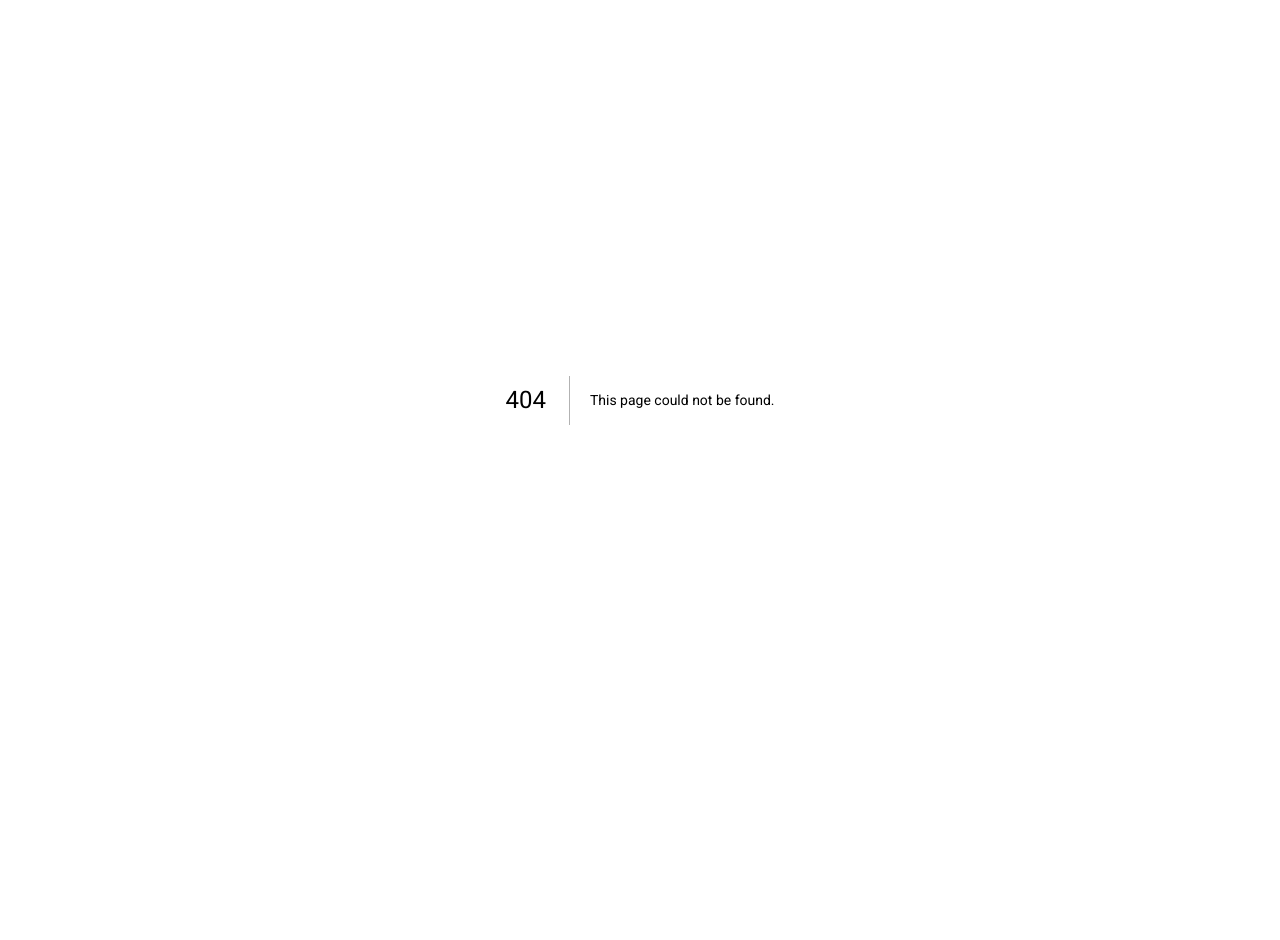
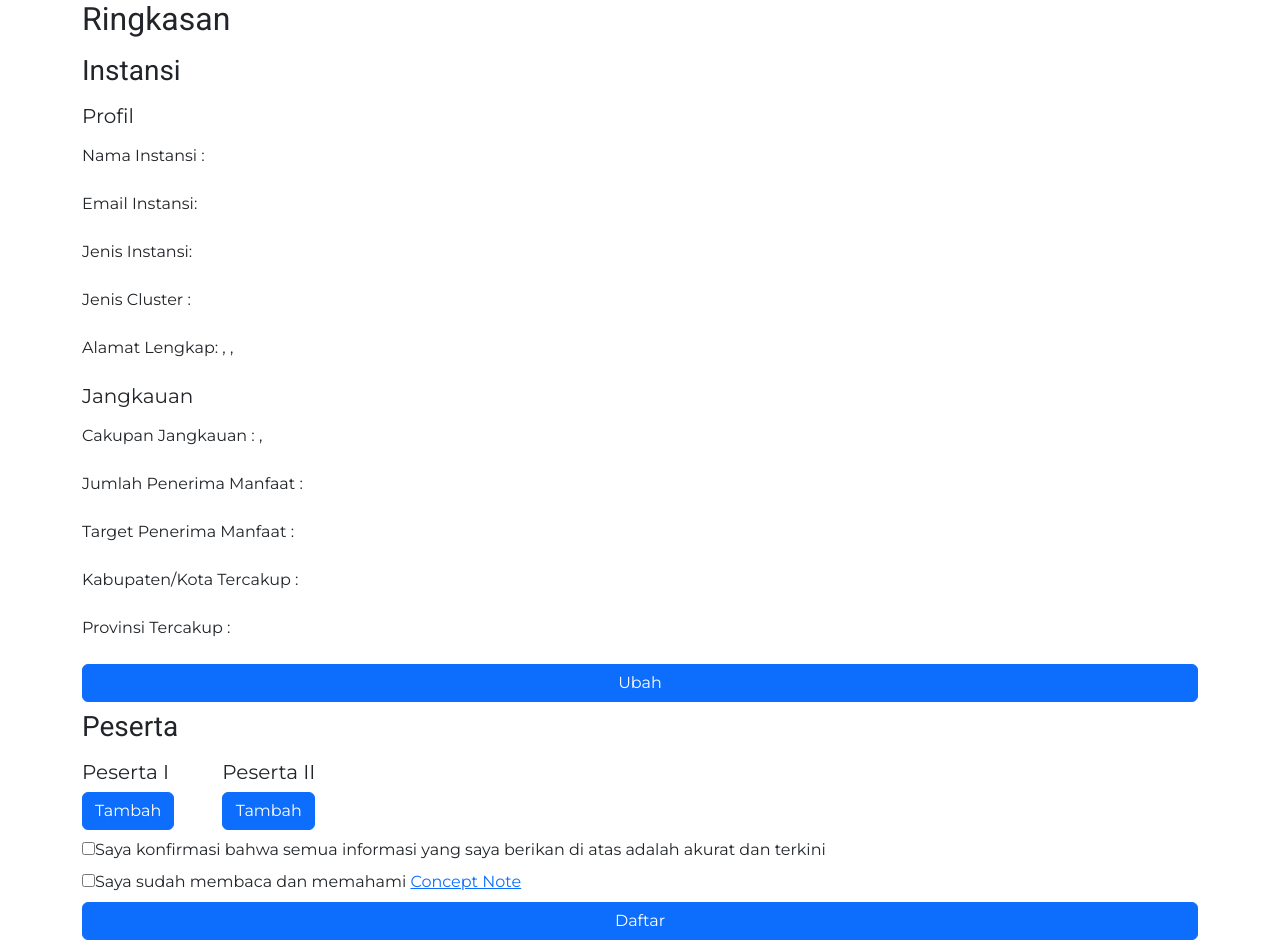
Before and after one commit to groupbmpi/lead-fe, a Next.js app: page /instance_summary in a window 1280 px wide. Before the commit this address had no page. Before the commit the page ends 800 px from the top, so only its background shows below. Built offline with nearby package versions, Linux system fonts and the light colour scheme.

Commit message:
feat: added router, instance summary

```diff
--- /dev/null
+++ b/src/pages/instance_summary/index.tsx
@@ -0,0 +1,99 @@
+import Head from 'next/head'
+import { useRouter } from 'next/router';
+import {useState } from 'react';
+
+export default function Home() {
+    const router = useRouter();
+    const registration = router.query
+    const [confirmedData, setConfirmedData] = useState(false);
+    const [confirmedConcept, setConfirmedConcept] = useState(false);
+
+
+//   const [error, setError] = useState('')
+
+//   if (!confirmedData) {
+//     if(!error){
+//         setError('Pastikan data yang diisi sudah benar');
+//     }
+//     return;
+//   }
+
+//   if (!confirmedConcept) {
+//     if(!error){
+//         setError('Pastikan anda sudah membaca dan memahami Concept Note');
+//     }
+//     return;
+//   }
+
+//   setError('')
+
+    const handleConfirmationDataChange = (e: React.ChangeEvent<HTMLInputElement>) => {
+        setConfirmedData(e.target.checked);
+//     setError('')
+    };
+
+    const handleConfirmationConceptChange = (e: React.ChangeEvent<HTMLInputElement>) => {
+        setConfirmedConcept(e.target.checked);
+//     setError('')
+    };
+
+    return (
+        <>
+            <Head>
+                <title>LEAD Indonesia</title>
+            </Head>
+            <div className="container d-flex flex-column gap-2 align-items-left justify-content-left vh-90">
+                <h2>Ringkasan</h2>
+                <h3>Instansi</h3>
+                <h5>Profil</h5>
+                <p>Nama Instansi : {registration.namaInstansi}</p>
+                <p>Email Instansi: {registration.emailInstansi}</p>
+                <p>Jenis Instansi: {registration.jenisInstansi}</p>
+                <p>Jenis Cluster : {registration.jenisCluster}</p>
+                <p>Alamat Lengkap: {registration.alamatKantor}, {registration.kotaKantor}, {registration.provinsiKantor}</p>
+                <h5>Jangkauan</h5>
+                <p>Cakupan Jangkauan       : {registration.kotaJangkauan}, {registration.kotaJangkauan}</p>
+                <p>Jumlah Penerima Manfaat : {registration.penerimaManfaat}</p>
+                <p>Target Penerima Manfaat : {registration.targetPenerimaManfaat}</p>
+                <p>Kabupaten/Kota Tercakup : {registration.kotaTercakup}</p>
+                <p>Provinsi Tercakup       : {registration.provinsiTercakup}</p>
+                <a className="btn btn-primary" href="/instance_registration">Ubah</a>
+
+                <h3>Peserta</h3>
+                <div className="d-flex flex-row gap-5">
+                    <div className="d-flex flex-column">
+                        <h5>Peserta I</h5>
+                        <a className="btn btn-primary" href="/participant_registration/1">Tambah</a>
+                    </div>
+                    <div className="d-flex flex-column">
+                        <h5>Peserta II</h5>
+                        <a className="btn btn-primary" href="/participant_registration/2">Tambah</a>
+                    </div>
+                </div>
+
+                <div>
+                    <input
+                        type="checkbox"
+                        id="confirmData"
+                        name="confirmData"
+                        checked={confirmedData}
+                        onChange={handleConfirmationDataChange}
+                    />
+                    <label htmlFor="confirmData">Saya konfirmasi bahwa semua informasi yang saya berikan di atas adalah akurat dan terkini</label>
+                </div>
+                <div>
+                    <input
+                        type="checkbox"
+                        id="confirmConcept"
+                        name="confirmConcept"
+                        checked={confirmedConcept}
+                        onChange={handleConfirmationConceptChange}
+                    />
+                    <label htmlFor="confirmConcept">Saya sudah membaca dan memahami <a href="https://bit.ly/LEADBCF-2023">Concept Note</a></label>
+                </div>
+
+                <a className="btn btn-primary" href="/">Daftar</a>
+            </div>
+        </>
+    );
+}
```
Also changed, not shown: src/pages/instance_registration/index.tsx (+20 -0 lines).
